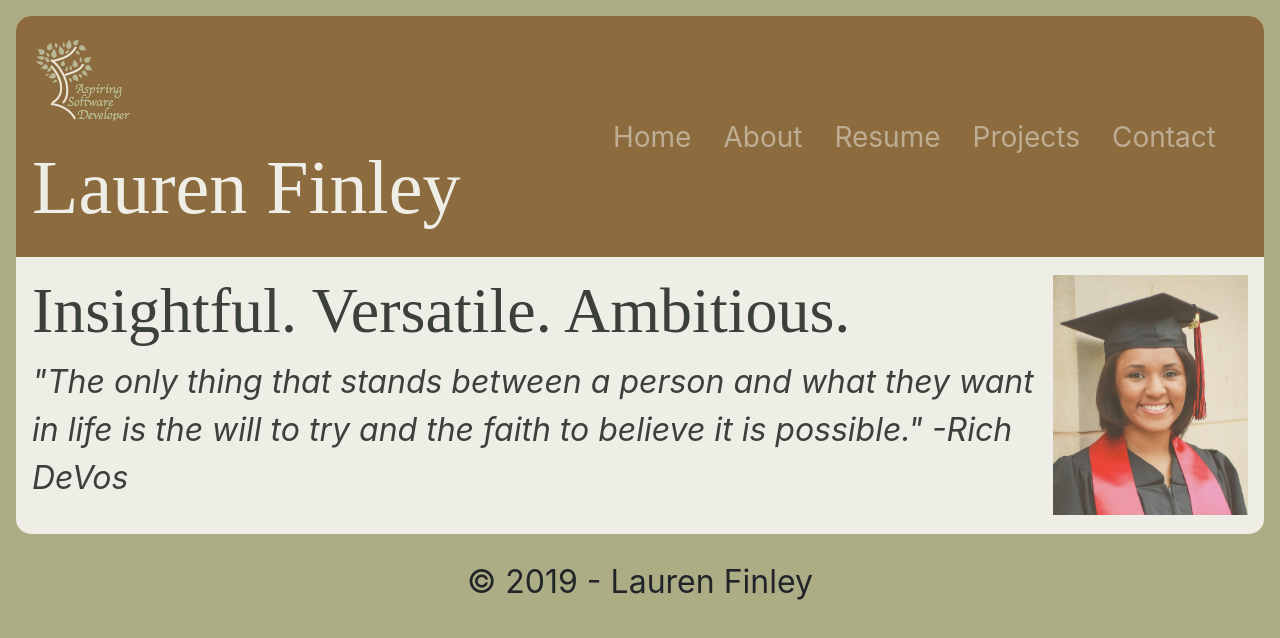
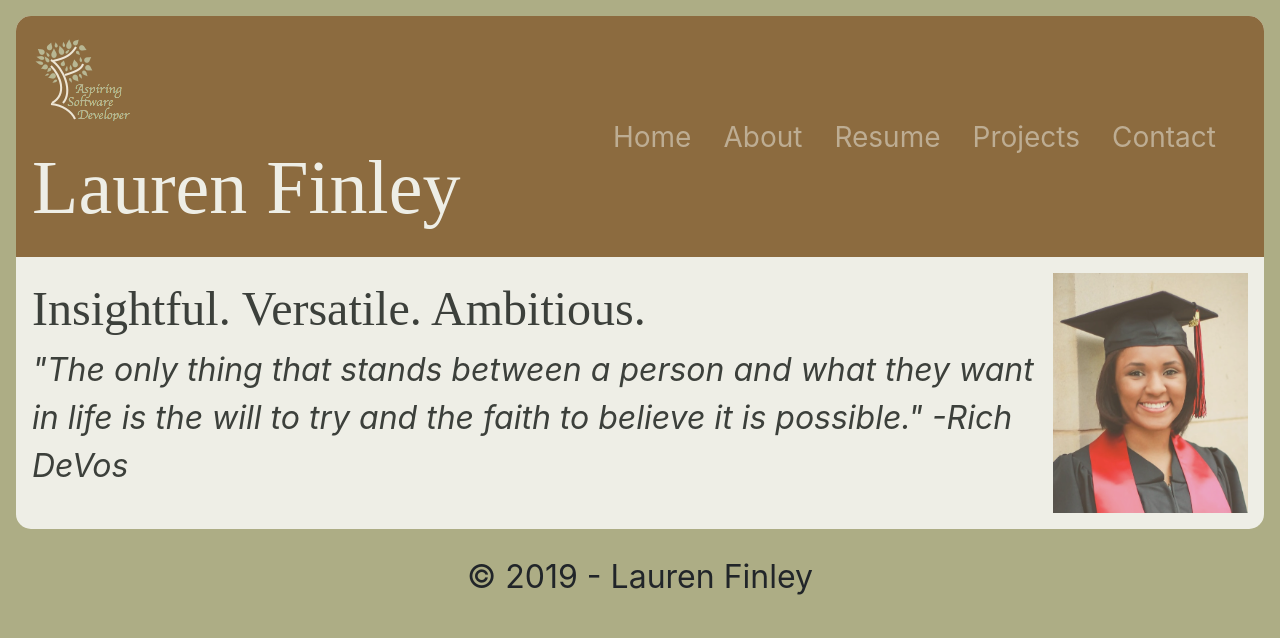
Before and after one commit to laurenoutloud/laurenoutloud.github.io, a React (Vite) app: page / in a window 1280 px wide. Shown: the top 638 px of the page. Built offline with nearby package versions, Linux system fonts and the light colour scheme.

Commit message:
change h2 font size

```diff
--- a/src/css/App.css
+++ b/src/css/App.css
@@ -3,7 +3,7 @@
     margin: 1em;
     opacity: .80;
     border-radius: 15px;
-    overflow: auto;
+    overflow: hidden;
 }
 
 .app .content {
@@ -15,7 +15,7 @@ h1 {
 }
 
 h2 {
-   font-size: 8.0vmin;
+   font-size: 6.0vmin;
 }
 
 p {
```
